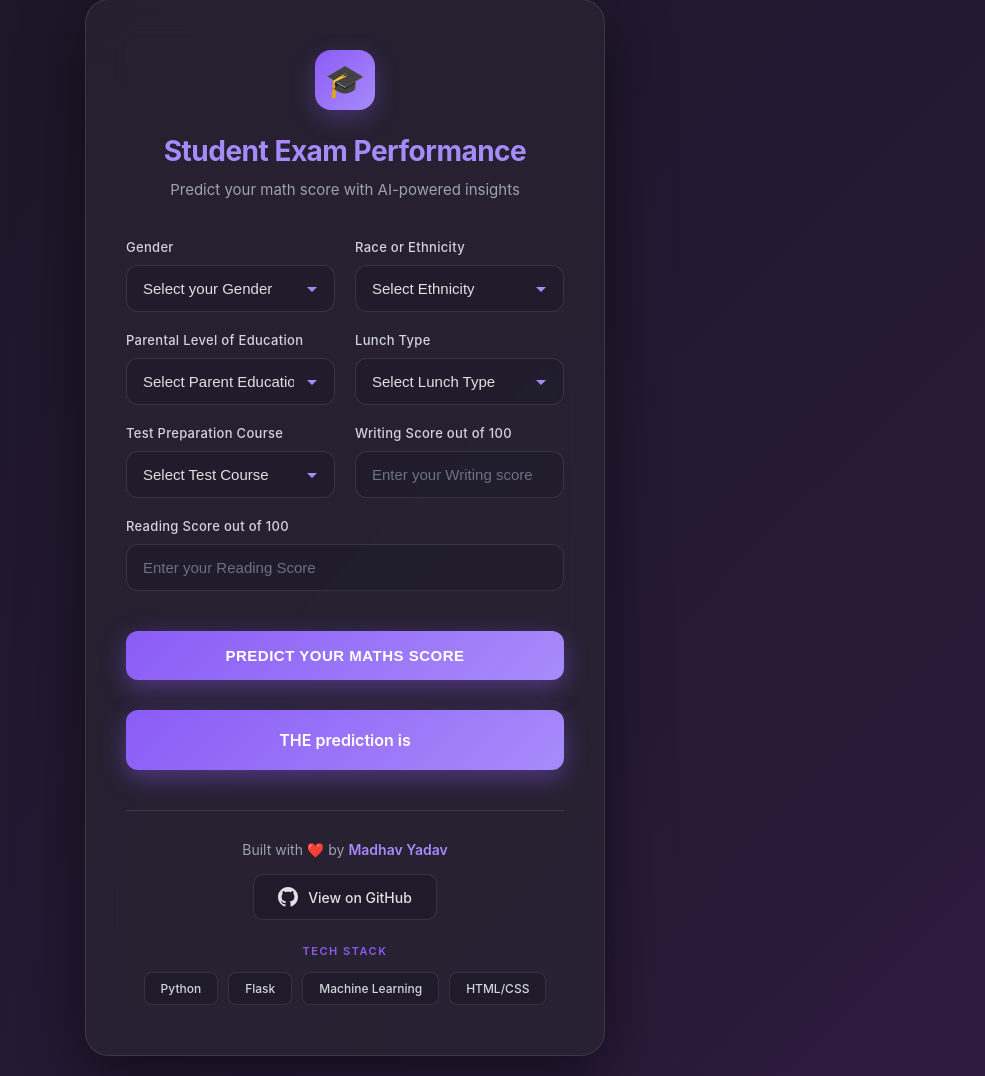
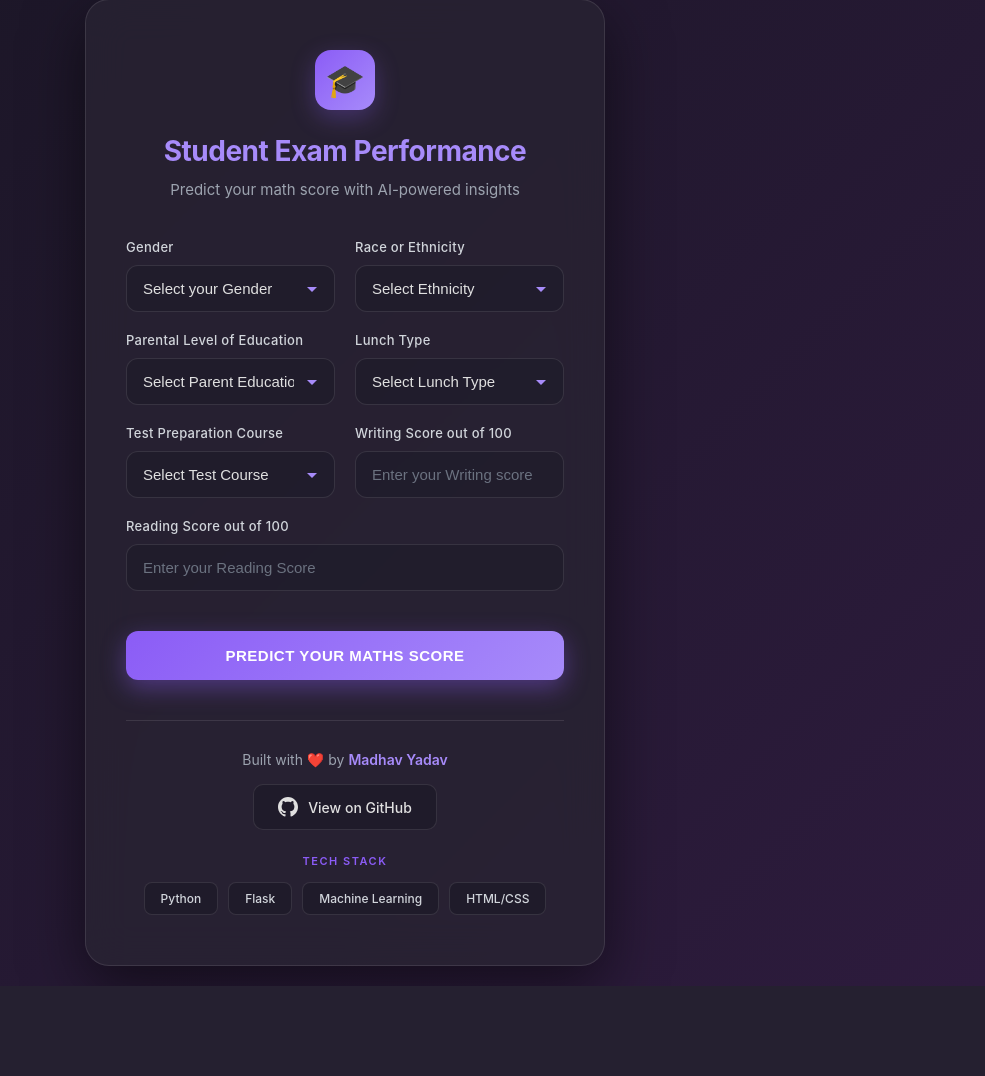
Before and after one commit to Madhavkumaryadav/ML_Project_1, a Flask app: page / in a window 1280 px wide. Shown: the part 21-1097 px from the top of the page, without its empty margins (295-1280 px from the left). After the commit the page ends 1007 px from the top, so only its background shows below. Run offline with Flask 3, Linux system fonts and the light colour scheme.

Commit message:
Some Improvement in the Home.html Page

```diff
--- a/templates/home.html
+++ b/templates/home.html
@@ -430,9 +430,7 @@
             </div>
         </form>
 
-        <div class="result-box">
-            THE prediction is {{results}}
-        </div>
+
 
         <div class="footer-section">
             <div class="developer-info">
```
